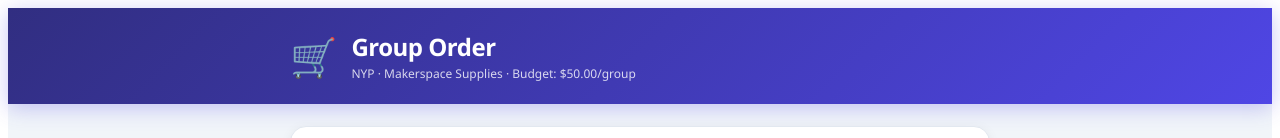
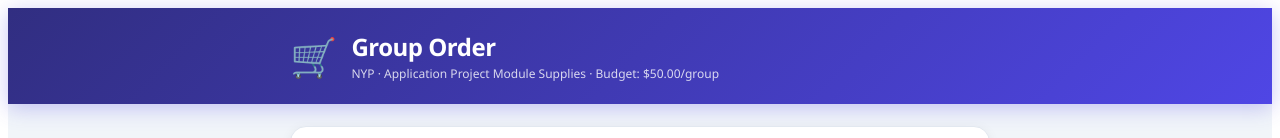
Before and after one commit to kentrickNYP/Application-Project, a React (Vite) app: page / in a window 1280 px wide. Shown: the top 138 px of the page. Built offline with nearby package versions, Linux system fonts and the light colour scheme.

Commit message:
Name change

```diff
--- a/src/App.jsx
+++ b/src/App.jsx
@@ -146,7 +146,7 @@ function downloadExcel(orders) {
 
   const wb = XLSX.utils.book_new();
   XLSX.utils.book_append_sheet(wb, ws, "All Orders");
-  XLSX.writeFile(wb, `NYP_Makerspace_Orders_${new Date().toISOString().slice(0,10)}.xlsx`);
+  XLSX.writeFile(wb, `Application_Project_Module_Orders_${new Date().toISOString().slice(0,10)}.xlsx`);
 }
 
 // ─── ORDER PAGE ───────────────────────────────────────────────────────────────
@@ -211,7 +211,7 @@ function OrderPage({ onCheckout }) {
           <span style={S.hIcon}>🛒</span>
           <div>
             <h1 style={S.hTitle}>Group Order</h1>
-            <p style={S.hSub}>NYP · Makerspace Supplies · Budget: {fmt(BUDGET_CAP)}/group</p>
+            <p style={S.hSub}>NYP · Application Project Module Supplies · Budget: {fmt(BUDGET_CAP)}/group</p>
           </div>
         </div>
       </div>
@@ -356,7 +356,7 @@ function BoughtPage({ order, onBack }) {
         <div style={{ ...S.card, border: "2px dashed #d1d5db", background: "#fafafa" }}>
           <div style={S.rcptHead}>
             <div style={{ fontSize: 36 }}>🛒</div>
-            <h2 style={S.rcptTitle}>NYP Makerspace</h2>
+            <h2 style={S.rcptTitle}>Application Project</h2>
             <p style={S.rcptSub}>Group Order Receipt</p>
             <p style={S.rcptDate}>{order.timestamp}</p>
           </div>
```
